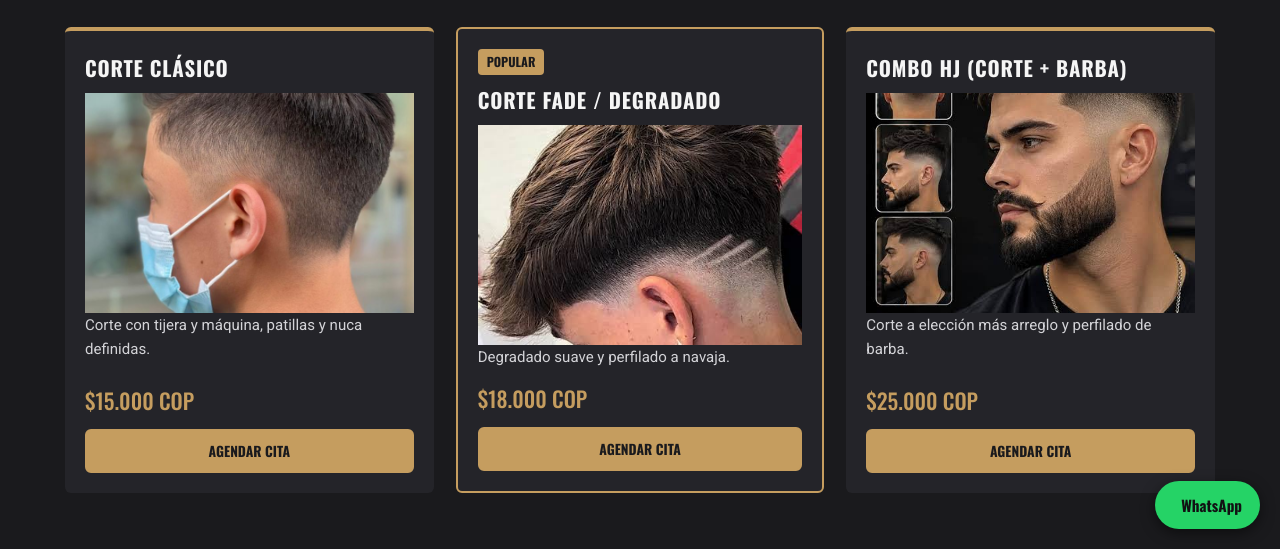
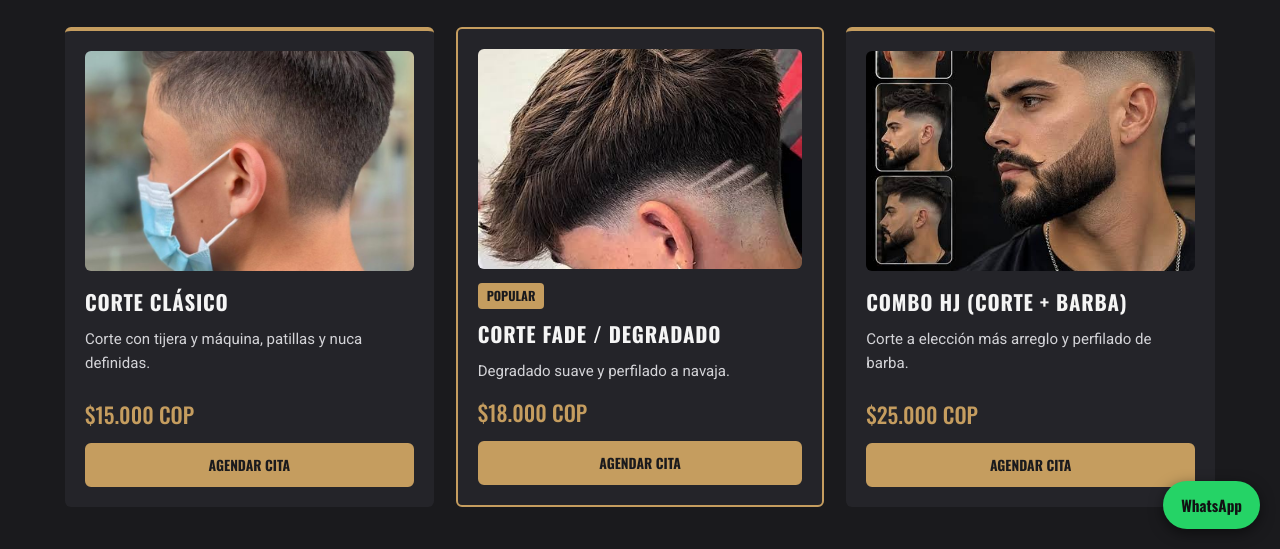
Before and after one commit to j38322851-hue/proyecto-wed-JD, a plain HTML site: page servicios.html in a window 1280 px wide. Shown: the part 251-800 px from the top of the page. Drawn offline with nearby package versions, Linux system fonts and the light colour scheme.

Commit message:
Update servicios.html

```diff
--- a/servicios.html
+++ b/servicios.html
@@ -14,27 +14,30 @@
       <span>Lun - Sáb: 9:00 AM - 8:00 PM</span>
     </div>
   </div>
+
   <header class="encabezado">
     <div class="contenedor nav-contenedor">
       <a href="index.html" class="logo">BARBERÍA <span>HJ</span></a>
       <nav aria-label="Navegación principal">
         <ul class="menu">
           <li><a href="index.html">Inicio</a></li>
-          <li><a href="servicios.html" class="activo">Servicios</a></li>
+          <li><a href="servicios.html" class="activo" aria-current="page">Servicios</a></li>
           <li><a href="nosotros.html">Nosotros</a></li>
           <li><a href="contacto.html">Contacto</a></li>
         </ul>
       </nav>
     </div>
   </header>
+
   <main class="contenedor seccion">
     <h1 class="titulo-seccion">Servicios de Barbería HJ</h1>
     <p class="subtitulo-seccion">Catálogo de cortes, barba y combos con Helmer José.</p>
+
     <div class="grid-tarjetas">
       <article class="tarjeta">
         <div>
+          <img src="img/clasico.jpg" alt="Corte clásico de cabello en Barbería HJ" class="tarjeta-img">
           <h3>Corte Clásico</h3>
-          <img src="img/clasico.jpg" alt="">
           <p>Corte con tijera y máquina, patillas y nuca definidas.</p>
         </div>
         <div>
@@ -42,11 +45,12 @@
           <a href="contacto.html" class="btn btn-pequeno">Agendar cita</a>
         </div>
       </article>
+
       <article class="tarjeta tarjeta-destacada">
         <div>
+          <img src="img/fade.jpg" alt="Corte fade degradado con acabado a navaja en Barbería HJ" class="tarjeta-img">
           <span class="insignia">POPULAR</span>
           <h3>Corte Fade / Degradado</h3>
-          <img src="img/fade.jpg" alt="">
           <p>Degradado suave y perfilado a navaja.</p>
         </div>
         <div>
@@ -54,10 +58,11 @@
           <a href="contacto.html" class="btn btn-pequeno">Agendar cita</a>
         </div>
       </article>
+
       <article class="tarjeta">
         <div>
+          <img src="img/combo.jpg" alt="Combo HJ de corte de cabello y arreglo de barba" class="tarjeta-img">
           <h3>Combo HJ (Corte + Barba)</h3>
-          <img src="img/combo.jpg" alt="">
           <p>Corte a elección más arreglo y perfilado de barba.</p>
         </div>
         <div>
@@ -67,11 +72,11 @@
       </article>
     </div>
   </main>
-  <a href="https://wa.me/573000000000?text=Hola%20Helmer,%20quiero%20agendar%20un%20turno%20en%20Barberia%20HJ" class="whatsapp-flotante" target="_blank" aria-label="Escribir por WhatsApp a Barbería HJ">
-    <svg class="whatsapp-icono" viewBox="0 0 32 32" aria-hidden="true">
-    </svg>
+
+  <a href="https://wa.me/573234949445?text=Hola%20Helmer,%20quiero%20agendar%20un%20turno%20en%20Barberia%20HJ" class="whatsapp-flotante" target="_blank" rel="noopener noreferrer" aria-label="Escribir por WhatsApp a Barbería HJ">
     <span>WhatsApp</span>
   </a>
+
   <footer class="pie-pagina">
     <div class="contenedor grid-footer">
       <div>
@@ -90,6 +95,7 @@
       <div>
         <h3>Horario</h3>
         <p>Lunes a Sábado: 9:00 AM - 8:00 PM</p>
+        <p>Domingos: 10:00 AM - 3:00 PM</p>
       </div>
       <div>
         <h3>Contacto</h3>
```
